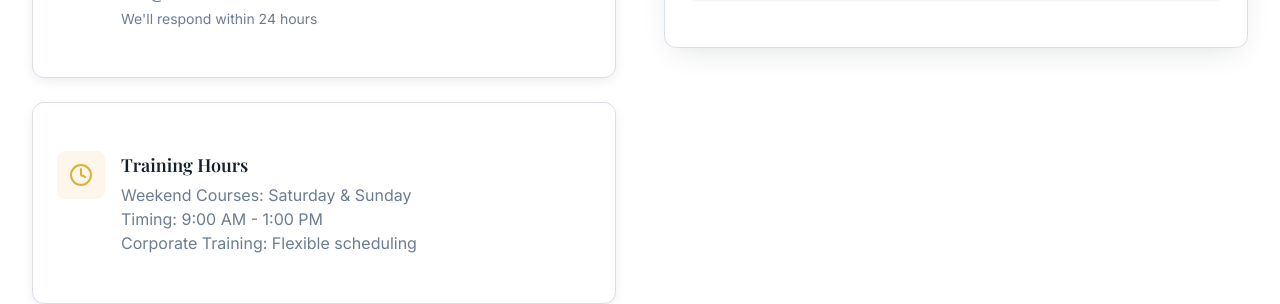
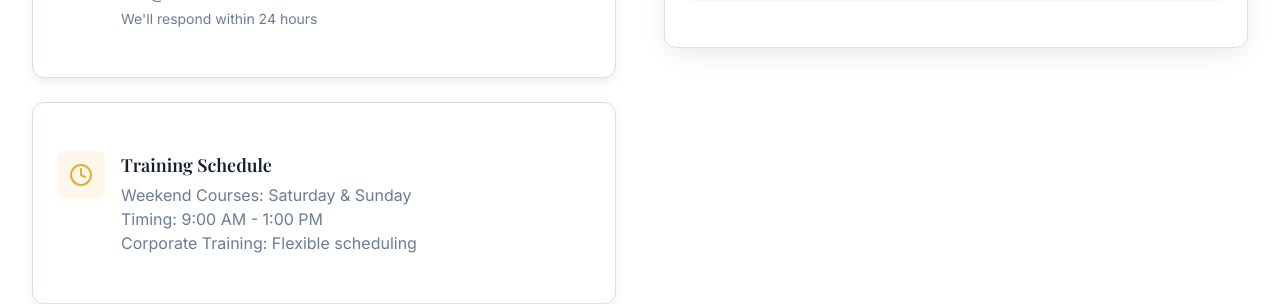
Before and after one commit to rajasim/automotive, a React (Vite) app: page /contact in a window 1280 px wide. Shown: the part 1076-1380 px from the top of the page. Built offline with nearby package versions, Linux system fonts and the light colour scheme.

Commit message:
first commit

```diff
--- a/src/pages/Contact.tsx
+++ b/src/pages/Contact.tsx
@@ -76,7 +76,7 @@ const Contact: React.FC = () => {
                         <Clock className="h-6 w-6 text-accent" />
                       </div>
                       <div>
-                        <h3 className="font-semibold text-lg mb-1 text-primary">Training Hours</h3>
+                        <h3 className="font-semibold text-lg mb-1 text-primary">Training Schedule</h3>
                         <p className="text-muted-foreground">
                           Weekend Courses: Saturday & Sunday<br />
                           Timing: 9:00 AM - 1:00 PM<br />
```
